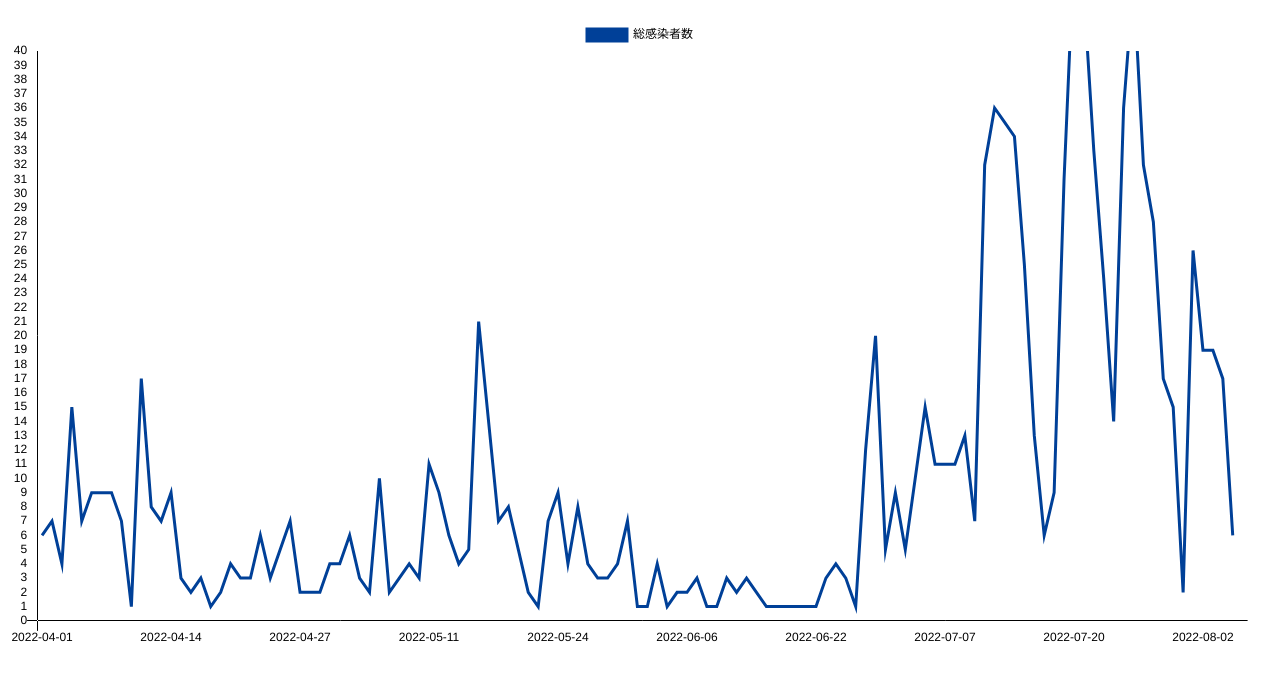
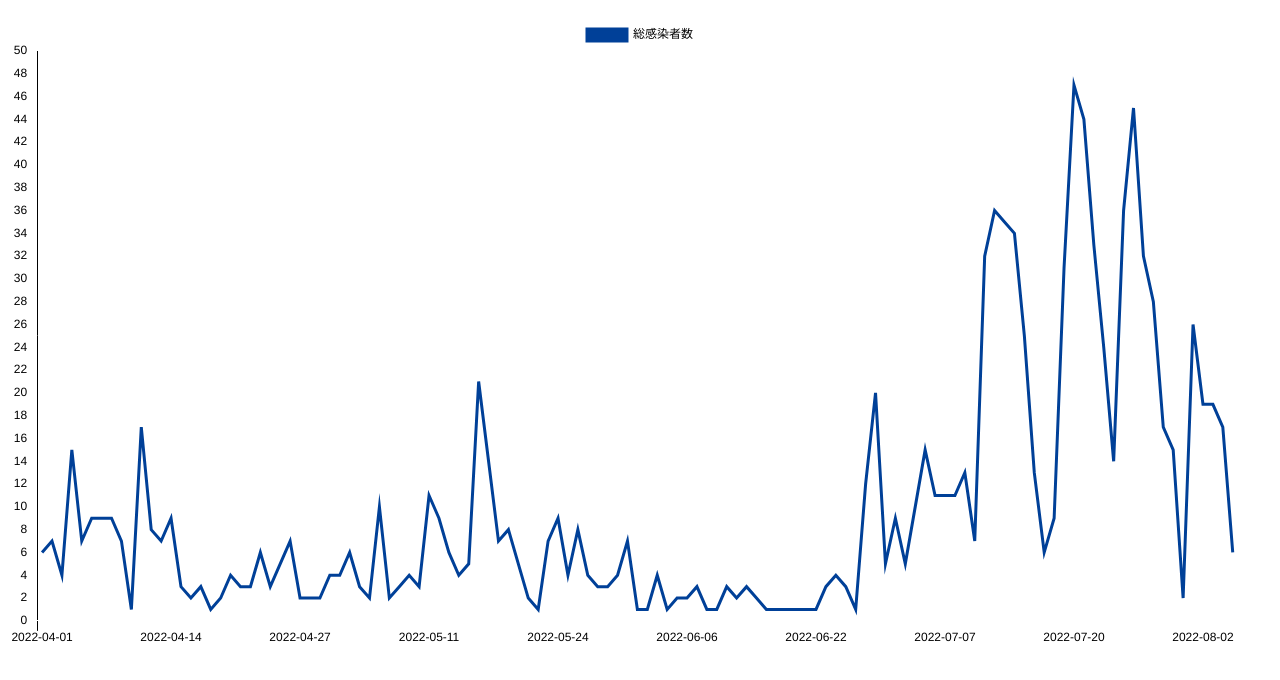
Before and after one commit to asha-ndf/omu-covid19-chart, a plain HTML site: page index.html in a window 1280 px wide. Shown: the part 70-750 px from the top of the page. Drawn offline with nearby package versions, Linux system fonts and the light colour scheme.

Commit message:
40 -> 50

```diff
--- a/index.html
+++ b/index.html
@@ -111,7 +111,7 @@
                             type: 'linear',
                             //position: 'left',
                             ticks: {
-                                max: 40,
+                                max: 50,
                                 min: 0,
                                 stepSize: 1
                             },
```
